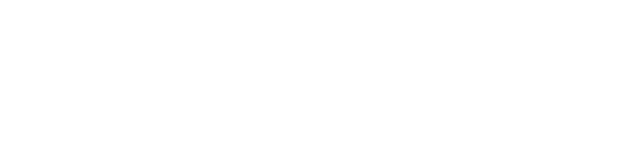
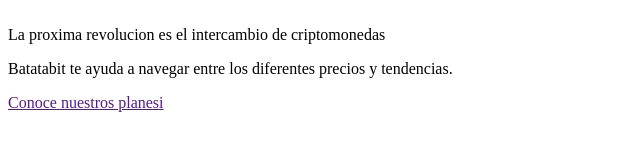
Before and after one commit to Lud0110/MobileconComits, a plain HTML site: page index.html in a window 1280 px wide. Shown: the whole page, without its empty margins (0-640 px from the left). Drawn offline with Linux system fonts and the light colour scheme.

Commit message:
tercer commit

```diff
--- a/index.html
+++ b/index.html
@@ -7,7 +7,16 @@
         <link href="https://fonts.googleapis.com/css2?family=DM+Sans:wght@400;500;700&family=Inter:wght@300;500&display=swap" rel="stylesheet"/>
     </head>
     <body>
-        <header></header>
+        <header>
+            <img src="" alt="" >
+            <div>
+                <hi>La proxima revolucion es el intercambio de criptomonedas</hi>
+                <p>
+                    Batatabit te ayuda a navegar entre los diferentes precios y tendencias.
+                </p>
+                <a href="">Conoce nuestros planes<span>i</span></a>
+            </div>
+        </header>
         <main>
             <section></section>
             <section></section>
```
